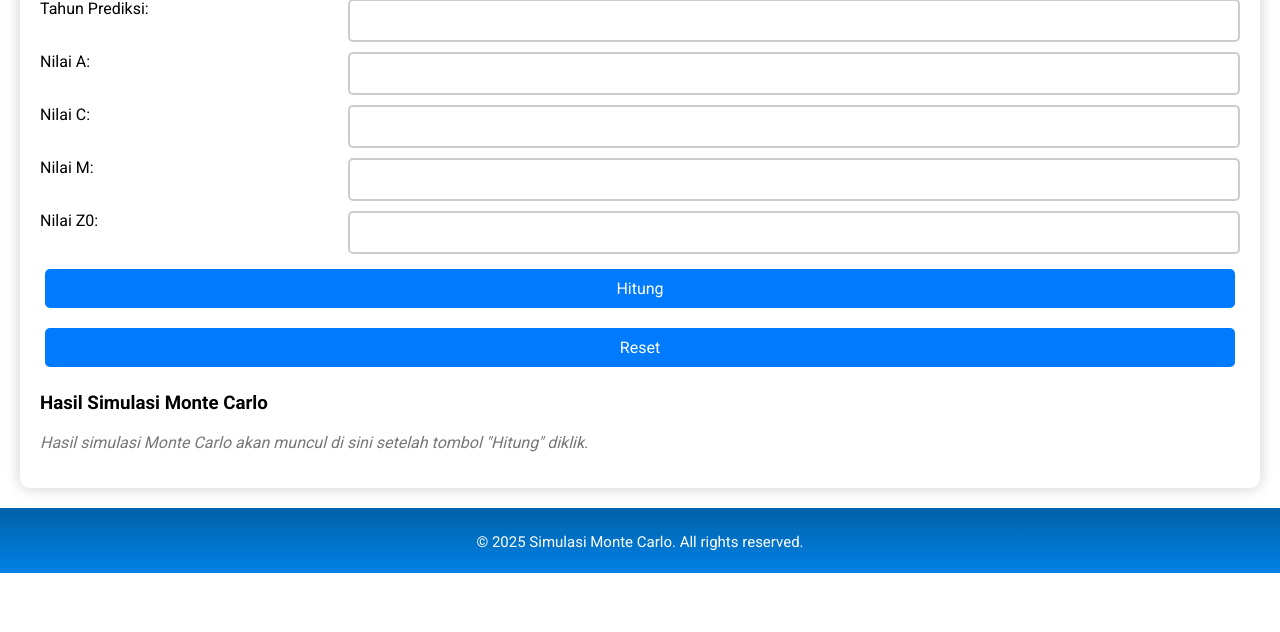
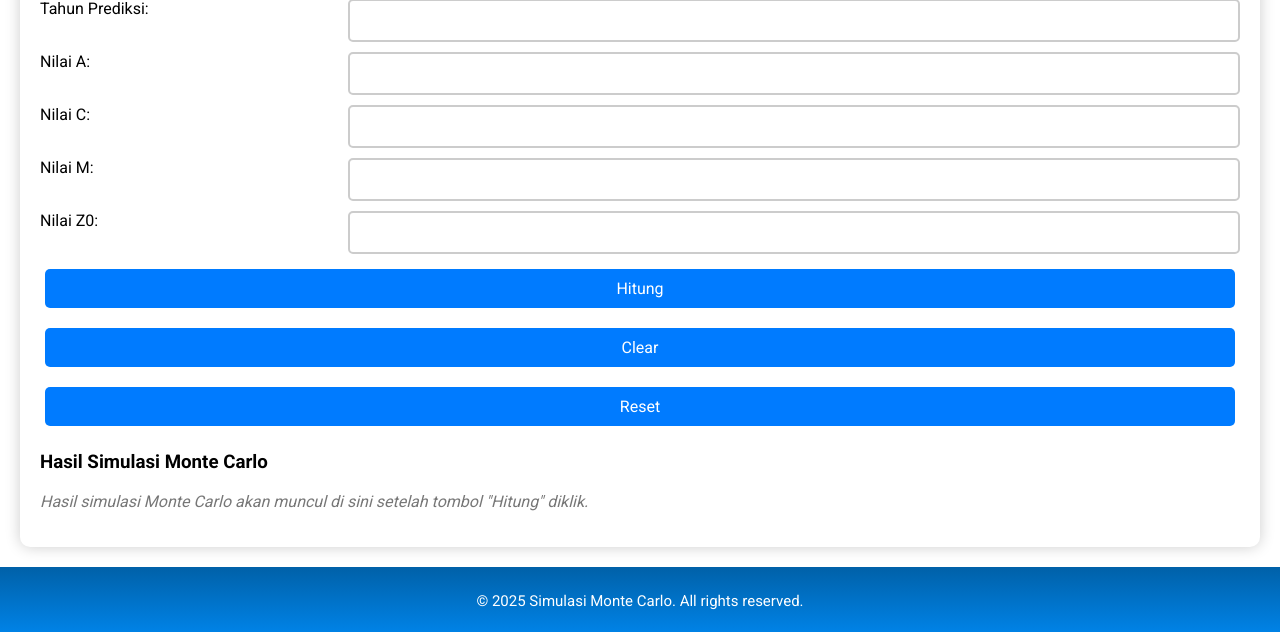
Before and after one commit to Difarnox/Web-App, a Flask app: page /Simulasi_Monte_Carlo in a window 1280 px wide. Shown: the part 1954-2586 px from the top of the page. Before the commit the page ends 2527 px from the top, so only its background shows below. Run offline with Flask 3, Linux system fonts and the light colour scheme; some libraries are stand-ins or nearby versions.

Commit message:
Update Simulasi_Monte_Carlo.html

```diff
--- a/templates/Simulasi_Monte_Carlo.html
+++ b/templates/Simulasi_Monte_Carlo.html
@@ -104,7 +104,9 @@
 
                 <button type="submit" id="hitung-button">Hitung</button>
 
-                <button type="button" onclick="resetSimulationResults()">Reset</button>
+                <button type="button" onclick="clearForm()">Clear</button>
+                <button type="button" onclick="resetSimulasi()">Reset</button>
+
             </form>
 
             <!-- Tabel Hasil Simulasi Monte Carlo (tampil setelah Hitung) -->
```
